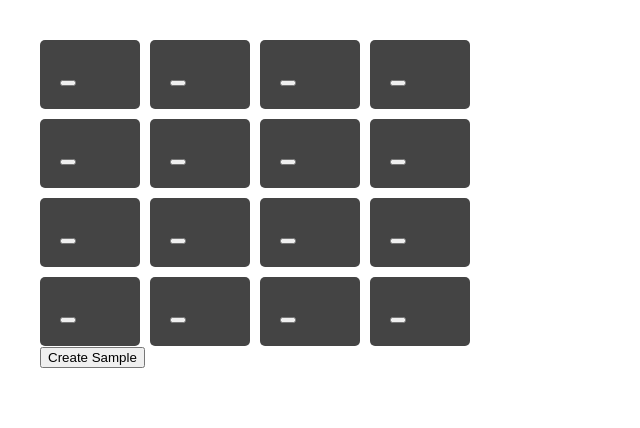
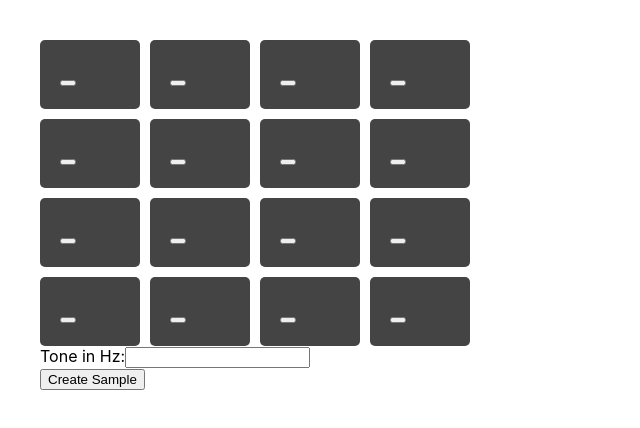
Before and after one commit to jeff-v/react-sampler-synthesizer, a React (Create React App) app: page / in a window 1280 px wide. Shown: the top 428 px of the page, without its empty margins (0-640 px from the left). Built offline with nearby package versions, Linux system fonts and the light colour scheme.

Commit message:
more work

```diff
--- a/src/App.js
+++ b/src/App.js
@@ -1,4 +1,5 @@
 import React, { Component } from "react";
+import CreateSample from './components/CreateSample/CreateSample';
 import styles from "./App.css";
 
 class App extends Component {
@@ -9,7 +10,8 @@ class App extends Component {
       source: {},
       oscillator: {},
       samples: [],
-      buttons: []
+      buttons: [],
+      currentSample: {}
     };
   }
 
@@ -35,10 +37,11 @@ class App extends Component {
     });
   }
 
-  createSample = e => {
-    this.state.oscillator.start();
-    e.preventDefault();
-  };
+  onSampleChange = (e) => {
+    this.setState(prevState => ({
+      samples: [...prevState.samples, e]
+    }))
+  }
 
   render() {
     const { buttons } = this.state;
@@ -49,7 +52,7 @@ class App extends Component {
     return (
       <div className="">
         <section className="wrapper">{samplerButtons}</section>
-        <button onClick={this.createSample}>Create Sample</button>
+        <CreateSample onSampleChange={this.onSampleChange} />
       </div>
     );
   }
--- /dev/null
+++ b/src/components/CreateSample/CreateSample.js
@@ -0,0 +1,59 @@
+import React, { Component } from "react";
+
+export default class CreateSample extends Component {
+  constructor(props) {
+    super(props);
+
+    this.state = {
+      currentSample: {
+        length: "",
+        source: "",
+        tone: "",
+        volume: ""
+      }
+    };
+  }
+
+  modifySampleLength = e => {};
+
+  modifyTone = e => {
+    this.setState({
+      currentSample: {
+        tone: e.target.value
+      }
+    })
+  };
+
+  createSample = () => {
+    const currentSample = this.state;
+    this.props.onSampleChange(currentSample);
+    this.setState({
+      currentSample: {
+        length: '',
+        source: '',
+        tone: '',
+        volume: ''
+      }
+    })
+  };
+
+  render() {
+    return (
+      <div>
+        <section>
+          <form>
+            <label>
+              Tone in Hz:
+              <input
+                type="text"
+                value={this.state.tone}
+                onChange={this.modifyTone}
+              />
+            </label>
+          </form>
+        </section>
+        <button onClick={this.createSample}>Create Sample</button>
+      </div>
+    );
+  }
+}
```
Also changed, not shown: src/components/CreateSample/CreateSample.css (added).
